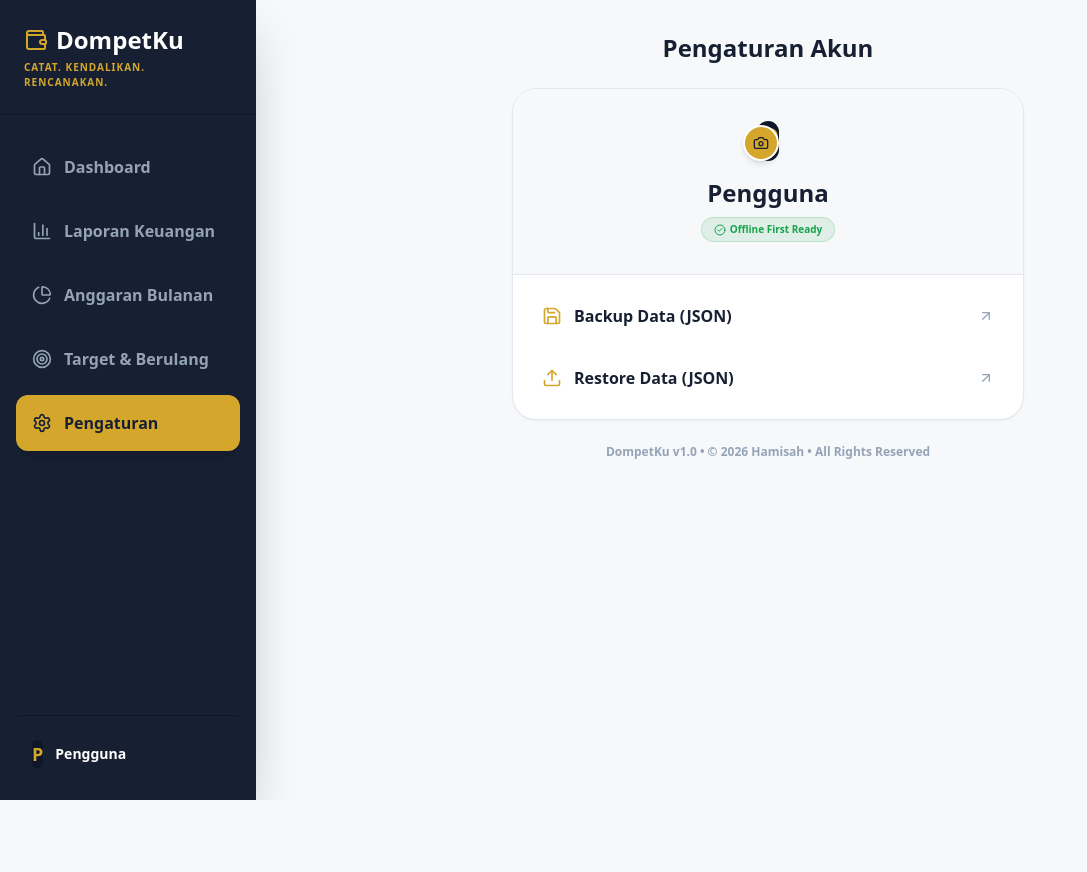
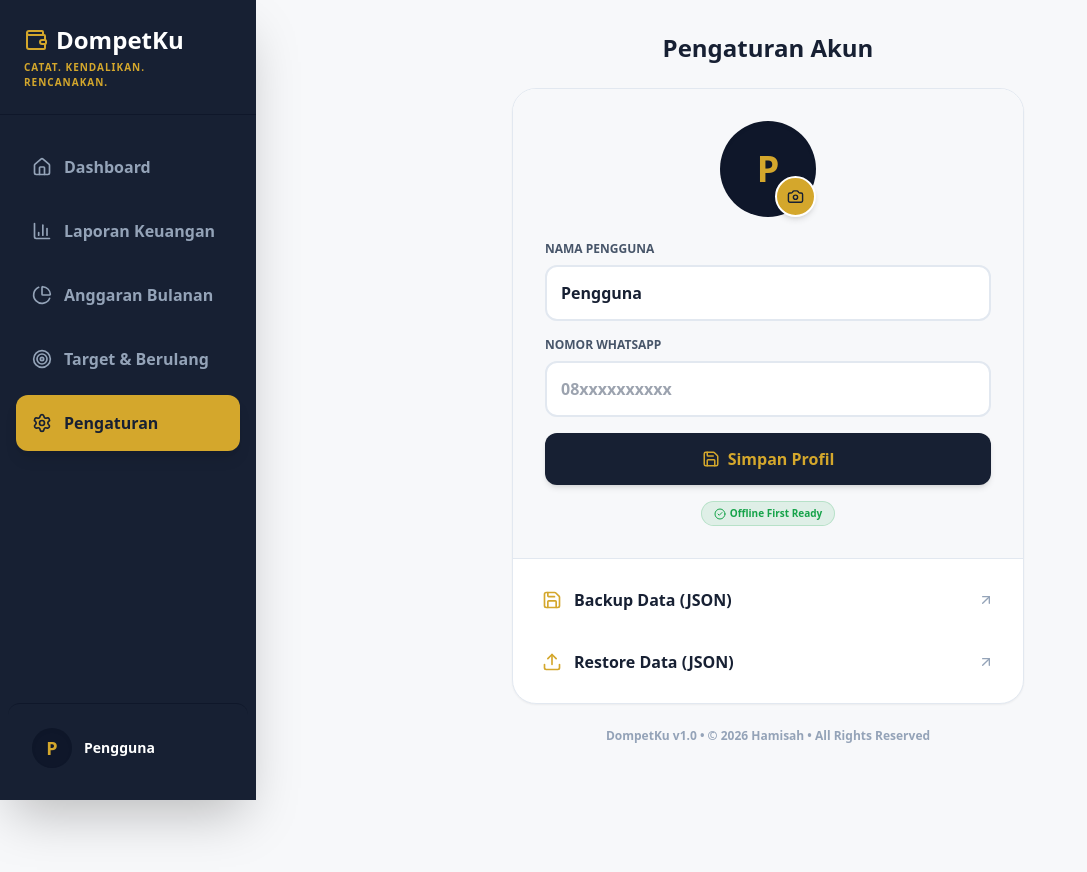
Before and after one commit to hamisyah88-oss/DompetKu, a React (Vite) app: page / in a window 1280 px wide. Both pictures are taken after a click on the button "Pengaturan". Shown: the whole page, without its empty margins (0-1087 px from the left). Before the commit the page ends 800 px from the top, so only its background shows below. Built offline with nearby package versions, Linux system fonts and the light colour scheme.

Commit message:
Update App.tsx

```diff
--- a/src/App.tsx
+++ b/src/App.tsx
@@ -118,22 +118,30 @@ const CATEGORIES = {
   expense: ['Makanan', 'Transportasi', 'Belanja', 'Tagihan', 'Pendidikan', 'Kesehatan', 'Hiburan', 'Lainnya']
 };
 
-const UserAvatar = ({ user, size = 10, textClass = "text-xl" }) => (
-  user?.profilePic ? (
-    <img src={user.profilePic} alt="Profile" className={`w-${size} h-${size} rounded-full object-cover border-2 border-[#D4A72C] shadow-md flex-shrink-0`} />
-  ) : (
-    <div className={`w-${size} h-${size} bg-[#0F172A] rounded-full flex items-center justify-center text-[#D4A72C] font-black uppercase shadow-inner flex-shrink-0 ${textClass}`}>
-      {user?.name?.charAt(0) || '?'}
+const UserAvatar = ({ user, size = 10, textClass = "text-xl" }) => {
+  const sizeMap = { 8: 'w-8 h-8', 10: 'w-10 h-10', 12: 'w-12 h-12', 16: 'w-16 h-16', 20: 'w-20 h-20', 24: 'w-24 h-24' };
+  const avatarSize = sizeMap[size] || 'w-10 h-10';
+
+  if (user?.profilePic) {
+    return <img src={user.profilePic} alt="Foto profil" className={`${avatarSize} rounded-full object-cover border-2 border-[#D4A72C] shadow-md flex-shrink-0`} />;
+  }
+
+  return (
+    <div className={`${avatarSize} bg-[#0F172A] rounded-full flex items-center justify-center text-[#D4A72C] font-black uppercase shadow-inner flex-shrink-0 ${textClass}`}>
+      {user?.name?.trim()?.charAt(0)?.toUpperCase() || '?'}
     </div>
-  )
   );
+};
 
 const LedgerTableComponent = ({ data, accounts, showPreview, onDelete }) => {
-  let runBal = 0;
-  const calcData = [...data].sort((a,b)=>a.timestamp - b.timestamp).map(t => {
-    if (t.type === 'income') runBal += t.amount;
-    if (t.type === 'expense') runBal -= t.amount;
-    return {...t, runBal};
+  const initialTotal = accounts.reduce((total, account) => total + (Number(account.initialBalance) || 0), 0);
+  let runBal = initialTotal;
+
+  const calcData = [...data].sort((a, b) => a.timestamp - b.timestamp).map(t => {
+    const amount = Number(t.amount) || 0;
+    if (t.type === 'income') runBal += amount;
+    if (t.type === 'expense') runBal -= amount;
+    return { ...t, runBal };
   }).reverse();
 
   return (
@@ -554,22 +562,21 @@ export default function App() {
 
   const accountBalances = useMemo(() => {
     const balances = {};
-    accounts.forEach(a => balances[a.id] = Number(a.initialBalance) || 0);
-    const ascTxs = [...transactions].sort((a,b)=>a.timestamp - b.timestamp);
-    ascTxs.forEach(t => {
-      if (t.type === 'income' && balances[t.accountId] !== undefined) balances[t.accountId] += t.amount;
-      if (t.type === 'expense' && balances[t.accountId] !== undefined) balances[t.accountId] -= t.amount;
+    accounts.forEach(account => { balances[account.id] = Number(account.initialBalance) || 0; });
+
+    [...transactions].sort((a, b) => a.timestamp - b.timestamp).forEach(t => {
+      const amount = Number(t.amount) || 0;
+      if (t.type === 'income' && balances[t.accountId] !== undefined) balances[t.accountId] += amount;
+      if (t.type === 'expense' && balances[t.accountId] !== undefined) balances[t.accountId] -= amount;
       if (t.type === 'transfer') {
-        if (balances[t.accountId] !== undefined) balances[t.accountId] -= t.amount;
-        if (balances[t.toAccountId] !== undefined) balances[t.toAccountId] += t.amount;
+        if (t.accountId && balances[t.accountId] !== undefined) balances[t.accountId] -= amount;
+        if (t.toAccountId && balances[t.toAccountId] !== undefined) balances[t.toAccountId] += amount;
       }
     });
     return balances;
   }, [transactions, accounts]);
 
-  const netWorth = useMemo(() => {
-    return Object.values(accountBalances).reduce((sum, bal) => sum + bal, 0);
-  }, [accountBalances]);
+  const netWorth = useMemo(() => Object.values(accountBalances).reduce((total, balance) => total + (Number(balance) || 0), 0), [accountBalances]);
 
   const filteredTransactions = useMemo(() => {
     const now = new Date();
@@ -672,7 +679,11 @@ export default function App() {
   };
 
   const handleTransactionSubmit = async (formData) => {
-    const val = parseInt(formData.amount);
+    const val = Number(formData.amount);
+    if (!Number.isFinite(val) || val <= 0) { alert('Nominal transaksi harus lebih dari Rp0.'); return; }
+    if (!formData.accountId) { alert('Pilih akun terlebih dahulu.'); return; }
+    if (txType === 'transfer' && !formData.toAccountId) { alert('Pilih akun tujuan transfer.'); return; }
+    if (txType === 'transfer' && formData.accountId === formData.toAccountId) { alert('Akun sumber dan akun tujuan tidak boleh sama.'); return; }
 
     const newTx = {
       id: 'tx_'+Date.now().toString(),
@@ -1137,34 +1148,78 @@ export default function App() {
     };
 
     const handleProfilePicChange = (e) => {
-      const file = e.target.files[0];
-      if (file) {
+      const file = e.target.files?.[0];
+      if (!file) return;
+      if (!file.type.startsWith('image/')) { alert('File harus berupa gambar.'); return; }
+      if (file.size > 2 * 1024 * 1024) { alert('Ukuran foto maksimal 2 MB.'); return; }
       const reader = new FileReader();
       reader.onload = async (event) => {
+        try {
           const updatedUser = { ...user, profilePic: event.target.result };
           await idb.put('user', updatedUser);
           setUser(updatedUser);
+          e.target.value = '';
+          alert('Foto profil berhasil diperbarui.');
+        } catch (error) { console.error(error); alert('Gagal menyimpan foto profil.'); }
       };
       reader.readAsDataURL(file);
-      }
+    };
+
+    const handleRemoveProfilePic = async () => {
+      if (!user?.profilePic) return;
+      if (!window.confirm('Hapus foto profil ini?')) return;
+      try {
+        const updatedUser = { ...user, profilePic: '' };
+        await idb.put('user', updatedUser);
+        setUser(updatedUser);
+        alert('Foto profil berhasil dihapus.');
+      } catch (error) { console.error(error); alert('Gagal menghapus foto profil.'); }
+    };
+
+    const handleSaveProfile = async () => {
+      const cleanName = user?.name?.trim();
+      if (!cleanName) { alert('Nama tidak boleh kosong.'); return; }
+      try {
+        const updatedUser = { ...user, name: cleanName, phone: user?.phone?.trim() || '' };
+        await idb.put('user', updatedUser);
+        setUser(updatedUser);
+        alert('Profil berhasil disimpan.');
+      } catch (error) { console.error(error); alert('Gagal menyimpan profil.'); }
     };
 
     return (
       <div className="space-y-6 pb-24 animate-in fade-in max-w-lg mx-auto">
         <h2 className="text-2xl font-black text-[#172033] text-center">Pengaturan Akun</h2>
         <div className="bg-white rounded-3xl shadow-sm border border-[#E2E8F0] overflow-hidden">
-           <div className="p-8 border-b border-[#E2E8F0] flex flex-col items-center gap-4 bg-[#F7F8FA]">
+           <div className="p-8 border-b border-[#E2E8F0] bg-[#F7F8FA]">
+              <div className="flex flex-col items-center gap-4">
                 <div className="relative">
                   <UserAvatar user={user} size={24} textClass="text-4xl" />
-                <button onClick={() => fileInputRef.current.click()} className="absolute bottom-0 right-0 bg-[#D4A72C] p-2 rounded-full text-[#172033] border-2 border-white shadow-md hover:bg-[#F2C94C] transition active:scale-95">
-                  <Camera size={16} />
+                  <button type="button" onClick={() => fileInputRef.current?.click()} className="absolute bottom-0 right-0 bg-[#D4A72C] p-2.5 rounded-full text-[#172033] border-2 border-white shadow-md hover:bg-[#F2C94C] transition active:scale-95" title="Ganti foto">
+                    <Camera size={17} />
                   </button>
-                <input type="file" accept="image/*" ref={fileInputRef} onChange={handleProfilePicChange} className="hidden" />
+                  <input type="file" accept="image/jpeg,image/png,image/webp" ref={fileInputRef} onChange={handleProfilePicChange} className="hidden" />
                 </div>
-              <div className="text-center">
-                <h3 className="font-black text-2xl text-[#172033]">{user?.name}</h3>
-                <p className="text-sm font-bold text-[#64748B] mb-2">{user?.phone}</p>
-                <span className="text-[10px] font-bold bg-[#16A34A]/10 text-[#16A34A] px-3 py-1 rounded-full flex items-center justify-center gap-1 mx-auto w-max border border-[#16A34A]/20"><CheckCircle2 size={12}/> Offline First Ready</span>
+                {user?.profilePic && (
+                  <button type="button" onClick={handleRemoveProfilePic} className="text-xs font-bold text-[#DC2626] hover:underline">Hapus foto profil</button>
+                )}
+              </div>
+
+              <div className="mt-6 space-y-4">
+                <div>
+                  <label className="block text-xs font-black text-[#475569] uppercase mb-2">Nama Pengguna</label>
+                  <input type="text" value={user?.name || ''} onChange={(e) => setUser({ ...user, name: e.target.value })} placeholder="Masukkan nama Anda" className="w-full p-3.5 bg-white border-2 border-[#E2E8F0] rounded-xl outline-none font-bold text-[#172033] focus:border-[#D4A72C]" />
+                </div>
+                <div>
+                  <label className="block text-xs font-black text-[#475569] uppercase mb-2">Nomor WhatsApp</label>
+                  <input type="text" value={user?.phone || ''} onChange={(e) => setUser({ ...user, phone: e.target.value })} placeholder="08xxxxxxxxxx" className="w-full p-3.5 bg-white border-2 border-[#E2E8F0] rounded-xl outline-none font-bold text-[#172033] focus:border-[#D4A72C]" />
+                </div>
+                <button type="button" onClick={handleSaveProfile} className="w-full py-3.5 bg-[#172033] text-[#D4A72C] rounded-xl font-black flex items-center justify-center gap-2 shadow-md hover:bg-[#0F172A] transition active:scale-[0.99]">
+                  <Save size={18} /> Simpan Profil
+                </button>
+                <div className="flex justify-center">
+                  <span className="text-[10px] font-bold bg-[#16A34A]/10 text-[#16A34A] px-3 py-1 rounded-full flex items-center justify-center gap-1 border border-[#16A34A]/20"><CheckCircle2 size={12}/> Offline First Ready</span>
+                </div>
               </div>
            </div>
 
```
Lines whose indentation alone changed are shown as unchanged.
